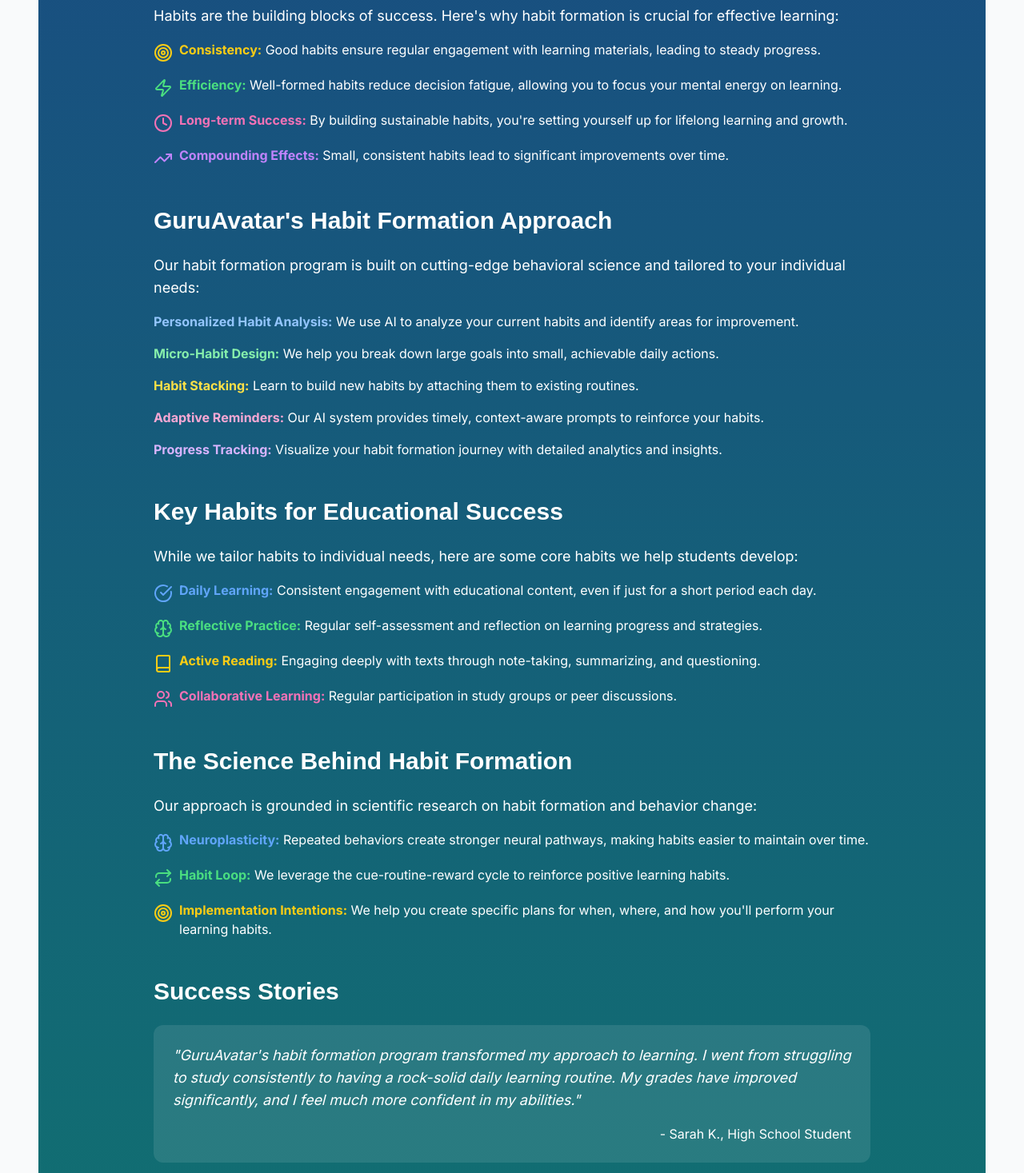
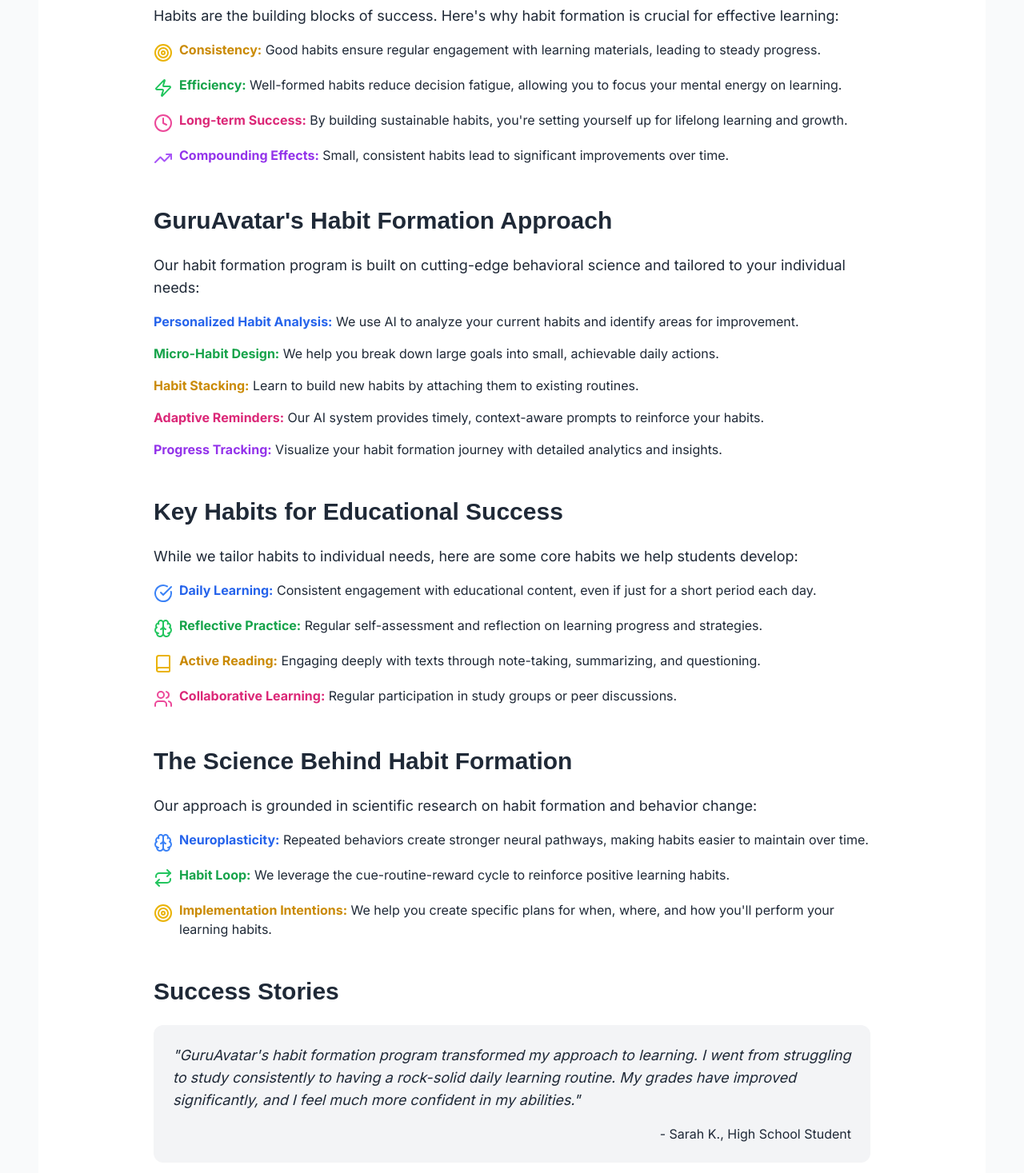
Before and after one commit to moghribalakrishna/GuruAvatar.org, a Next.js app: page /our-approach/habit-formation in a window 1280 px wide. Shown: the part 1330-2797 px from the top of the page at 80% size. Built offline with nearby package versions, Linux system fonts and the light colour scheme; no server answers.

Commit message:
COnverting these pages to white background

```diff
--- a/app/our-approach/habit-formation/page.tsx
+++ b/app/our-approach/habit-formation/page.tsx
@@ -8,7 +8,7 @@
 
 export default function HabitFormationPage() {
   return (
-    <div className="min-h-screen bg-gradient-to-b from-blue-900 to-teal-700 text-white p-8">
+    <div className="bg-white min-h-screen text-gray-800 p-8">
       <div className="max-w-4xl mx-auto">
         <motion.h1
           className="text-4xl font-bold mb-6 flex items-center"
@@ -16,7 +16,7 @@
           animate={{ opacity: 1, y: 0 }}
           transition={{ duration: 0.5 }}
         >
-          <Repeat className="w-12 h-12 mr-4 text-green-300" />
+          <Repeat className="w-12 h-12 mr-4 text-green-500" />
           Habit Formation: The Foundation of Lifelong Learning
         </motion.h1>
 
@@ -40,7 +40,7 @@
             alt="Habit Formation Illustration"
             width={800}
             height={400}
-            className="rounded-xl shadow-2xl"
+            className="rounded-xl shadow-lg"
           />
         </motion.div>
 
@@ -56,8 +56,8 @@
               animate={{ opacity: 1, x: 0 }}
               transition={{ duration: 0.5, delay: 0.4 }}
             >
-              <Target className="w-6 h-6 text-yellow-400 mr-2 flex-shrink-0 mt-1" />
-              <span><strong className="text-yellow-400">Consistency:</strong> Good habits ensure regular engagement with learning materials, leading to steady progress.</span>
+              <Target className="w-6 h-6 text-yellow-500 mr-2 flex-shrink-0 mt-1" />
+              <span><strong className="text-yellow-600">Consistency:</strong> Good habits ensure regular engagement with learning materials, leading to steady progress.</span>
             </motion.li>
             <motion.li
               className="flex items-start"
@@ -65,8 +65,8 @@
               animate={{ opacity: 1, x: 0 }}
               transition={{ duration: 0.5, delay: 0.5 }}
             >
-              <Zap className="w-6 h-6 text-green-400 mr-2 flex-shrink-0 mt-1" />
-              <span><strong className="text-green-400">Efficiency:</strong> Well-formed habits reduce decision fatigue, allowing you to focus your mental energy on learning.</span>
+              <Zap className="w-6 h-6 text-green-500 mr-2 flex-shrink-0 mt-1" />
+              <span><strong className="text-green-600">Efficiency:</strong> Well-formed habits reduce decision fatigue, allowing you to focus your mental energy on learning.</span>
             </motion.li>
             <motion.li
               className="flex items-start"
@@ -74,8 +74,8 @@
               animate={{ opacity: 1, x: 0 }}
               transition={{ duration: 0.5, delay: 0.6 }}
             >
-              <Clock className="w-6 h-6 text-pink-400 mr-2 flex-shrink-0 mt-1" />
-              <span><strong className="text-pink-400">Long-term Success:</strong> By building sustainable habits, you're setting yourself up for lifelong learning and growth.</span>
+              <Clock className="w-6 h-6 text-pink-500 mr-2 flex-shrink-0 mt-1" />
+              <span><strong className="text-pink-600">Long-term Success:</strong> By building sustainable habits, you're setting yourself up for lifelong learning and growth.</span>
             </motion.li>
             <motion.li
               className="flex items-start"
@@ -83,8 +83,8 @@
               animate={{ opacity: 1, x: 0 }}
               transition={{ duration: 0.5, delay: 0.7 }}
             >
-              <TrendingUp className="w-6 h-6 text-purple-400 mr-2 flex-shrink-0 mt-1" />
-              <span><strong className="text-purple-400">Compounding Effects:</strong> Small, consistent habits lead to significant improvements over time.</span>
+              <TrendingUp className="w-6 h-6 text-purple-500 mr-2 flex-shrink-0 mt-1" />
+              <span><strong className="text-purple-600">Compounding Effects:</strong> Small, consistent habits lead to significant improvements over time.</span>
             </motion.li>
           </ul>
         </section>
@@ -101,7 +101,7 @@
               animate={{ opacity: 1, x: 0 }}
               transition={{ duration: 0.5, delay: 0.8 }}
             >
-              <span><strong className="text-blue-300">Personalized Habit Analysis:</strong> We use AI to analyze your current habits and identify areas for improvement.</span>
+              <span><strong className="text-blue-600">Personalized Habit Analysis:</strong> We use AI to analyze your current habits and identify areas for improvement.</span>
             </motion.li>
             <motion.li
               className="flex items-start"
@@ -109,7 +109,7 @@
               animate={{ opacity: 1, x: 0 }}
               transition={{ duration: 0.5, delay: 0.9 }}
             >
-              <span><strong className="text-green-300">Micro-Habit Design:</strong> We help you break down large goals into small, achievable daily actions.</span>
+              <span><strong className="text-green-600">Micro-Habit Design:</strong> We help you break down large goals into small, achievable daily actions.</span>
             </motion.li>
             <motion.li
               className="flex items-start"
@@ -117,7 +117,7 @@
               animate={{ opacity: 1, x: 0 }}
               transition={{ duration: 0.5, delay: 1.0 }}
             >
-              <span><strong className="text-yellow-300">Habit Stacking:</strong> Learn to build new habits by attaching them to existing routines.</span>
+              <span><strong className="text-yellow-600">Habit Stacking:</strong> Learn to build new habits by attaching them to existing routines.</span>
             </motion.li>
             <motion.li
               className="flex items-start"
@@ -125,7 +125,7 @@
               animate={{ opacity: 1, x: 0 }}
               transition={{ duration: 0.5, delay: 1.1 }}
             >
-              <span><strong className="text-pink-300">Adaptive Reminders:</strong> Our AI system provides timely, context-aware prompts to reinforce your habits.</span>
+              <span><strong className="text-pink-600">Adaptive Reminders:</strong> Our AI system provides timely, context-aware prompts to reinforce your habits.</span>
             </motion.li>
             <motion.li
               className="flex items-start"
@@ -133,7 +133,7 @@
               animate={{ opacity: 1, x: 0 }}
               transition={{ duration: 0.5, delay: 1.2 }}
             >
-              <span><strong className="text-purple-300">Progress Tracking:</strong> Visualize your habit formation journey with detailed analytics and insights.</span>
+              <span><strong className="text-purple-600">Progress Tracking:</strong> Visualize your habit formation journey with detailed analytics and insights.</span>
             </motion.li>
           </ol>
         </section>
@@ -150,8 +150,8 @@
               animate={{ opacity: 1, x: 0 }}
               transition={{ duration: 0.5, delay: 1.3 }}
             >
-              <CheckCircle className="w-6 h-6 text-blue-400 mr-2 flex-shrink-0 mt-1" />
-              <span><strong className="text-blue-400">Daily Learning:</strong> Consistent engagement with educational content, even if just for a short period each day.</span>
+              <CheckCircle className="w-6 h-6 text-blue-500 mr-2 flex-shrink-0 mt-1" />
+              <span><strong className="text-blue-600">Daily Learning:</strong> Consistent engagement with educational content, even if just for a short period each day.</span>
             </motion.li>
             <motion.li
               className="flex items-start"
@@ -159,8 +159,8 @@
               animate={{ opacity: 1, x: 0 }}
               transition={{ duration: 0.5, delay: 1.4 }}
             >
-              <Brain className="w-6 h-6 text-green-400 mr-2 flex-shrink-0 mt-1" />
-              <span><strong className="text-green-400">Reflective Practice:</strong> Regular self-assessment and reflection on learning progress and strategies.</span>
+              <Brain className="w-6 h-6 text-green-500 mr-2 flex-shrink-0 mt-1" />
+              <span><strong className="text-green-600">Reflective Practice:</strong> Regular self-assessment and reflection on learning progress and strategies.</span>
             </motion.li>
             <motion.li
               className="flex items-start"
@@ -168,8 +168,8 @@
               animate={{ opacity: 1, x: 0 }}
               transition={{ duration: 0.5, delay: 1.5 }}
             >
-              <Book className="w-6 h-6 text-yellow-400 mr-2 flex-shrink-0 mt-1" />
-              <span><strong className="text-yellow-400">Active Reading:</strong> Engaging deeply with texts through note-taking, summarizing, and questioning.</span>
+              <Book className="w-6 h-6 text-yellow-500 mr-2 flex-shrink-0 mt-1" />
+              <span><strong className="text-yellow-600">Active Reading:</strong> Engaging deeply with texts through note-taking, summarizing, and questioning.</span>
             </motion.li>
             <motion.li
               className="flex items-start"
@@ -177,8 +177,8 @@
               animate={{ opacity: 1, x: 0 }}
               transition={{ duration: 0.5, delay: 1.6 }}
             >
-              <Users className="w-6 h-6 text-pink-400 mr-2 flex-shrink-0 mt-1" />
-              <span><strong className="text-pink-400">Collaborative Learning:</strong> Regular participation in study groups or peer discussions.</span>
+              <Users className="w-6 h-6 text-pink-500 mr-2 flex-shrink-0 mt-1" />
+              <span><strong className="text-pink-600">Collaborative Learning:</strong> Regular participation in study groups or peer discussions.</span>
             </motion.li>
           </ul>
         </section>
@@ -195,8 +195,8 @@
               animate={{ opacity: 1, x: 0 }}
               transition={{ duration: 0.5, delay: 1.7 }}
             >
-              <Brain className="w-6 h-6 text-blue-400 mr-2 flex-shrink-0 mt-1" />
-              <span><strong className="text-blue-400">Neuroplasticity:</strong> Repeated behaviors create stronger neural pathways, making habits easier to maintain over time.</span>
+              <Brain className="w-6 h-6 text-blue-500 mr-2 flex-shrink-0 mt-1" />
+              <span><strong className="text-blue-600">Neuroplasticity:</strong> Repeated behaviors create stronger neural pathways, making habits easier to maintain over time.</span>
             </motion.li>
             <motion.li
               className="flex items-start"
@@ -204,8 +204,8 @@
               animate={{ opacity: 1, x: 0 }}
               transition={{ duration: 0.5, delay: 1.8 }}
             >
-              <Repeat className="w-6 h-6 text-green-400 mr-2 flex-shrink-0 mt-1" />
-              <span><strong className="text-green-400">Habit Loop:</strong> We leverage the cue-routine-reward cycle to reinforce positive learning habits.</span>
+              <Repeat className="w-6 h-6 text-green-500 mr-2 flex-shrink-0 mt-1" />
+              <span><strong className="text-green-600">Habit Loop:</strong> We leverage the cue-routine-reward cycle to reinforce positive learning habits.</span>
             </motion.li>
             <motion.li
               className="flex items-start"
@@ -213,21 +213,21 @@
               animate={{ opacity: 1, x: 0 }}
               transition={{ duration: 0.5, delay: 1.9 }}
             >
-              <Target className="w-6 h-6 text-yellow-400 mr-2 flex-shrink-0 mt-1" />
-              <span><strong className="text-yellow-400">Implementation Intentions:</strong> We help you create specific plans for when, where, and how you'll perform your learning habits.</span>
+              <Target className="w-6 h-6 text-yellow-500 mr-2 flex-shrink-0 mt-1" />
+              <span><strong className="text-yellow-600">Implementation Intentions:</strong> We help you create specific plans for when, where, and how you'll perform your learning habits.</span>
             </motion.li>
           </ul>
         </section>
 
         <section className="mb-12">
           <h2 className="text-3xl font-semibold mb-6">Success Stories</h2>
-          <div className="bg-white bg-opacity-10 p-6 rounded-xl mb-6">
+          <div className="bg-gray-100 p-6 rounded-xl mb-6">
             <blockquote className="text-lg italic mb-4">
               "GuruAvatar's habit formation program transformed my approach to learning. I went from struggling to study consistently to having a rock-solid daily learning routine. My grades have improved significantly, and I feel much more confident in my abilities."
             </blockquote>
             <p className="text-right">- Sarah K., High School Student</p>
           </div>
-          <div className="bg-white bg-opacity-10 p-6 rounded-xl">
+          <div className="bg-gray-100 p-6 rounded-xl">
             <blockquote className="text-lg italic mb-4">
               "As a working professional, finding time for continuous learning was always a challenge. GuruAvatar helped me build sustainable habits that fit into my busy schedule. I'm now making steady progress towards my career goals without feeling overwhelmed."
             </blockquote>
```
Also changed, not shown: app/our-approach/expert-mentorship/page.tsx (+21 -21 lines), app/our-approach/mindfulness-integration/page.tsx (+33 -33 lines).
